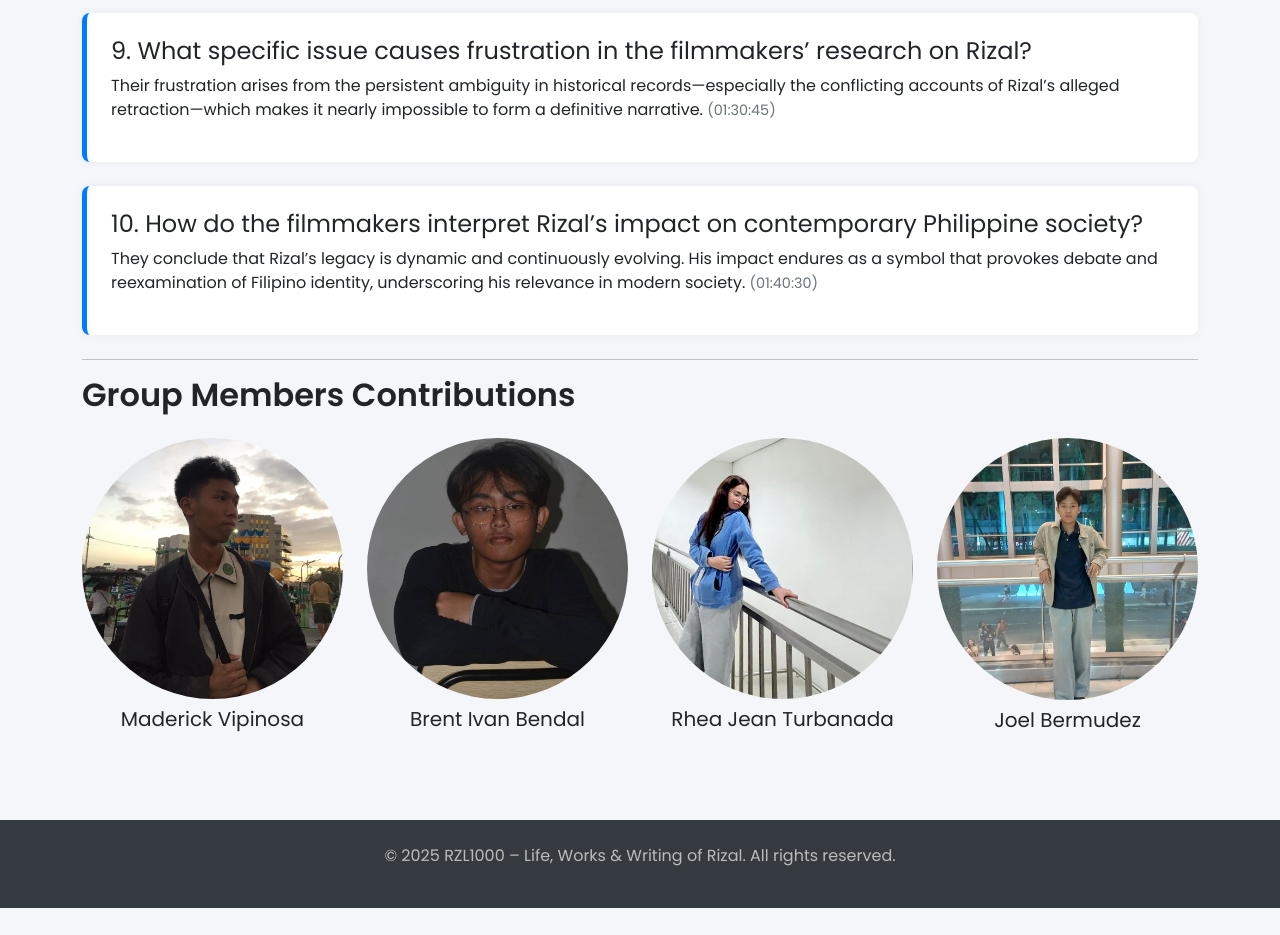
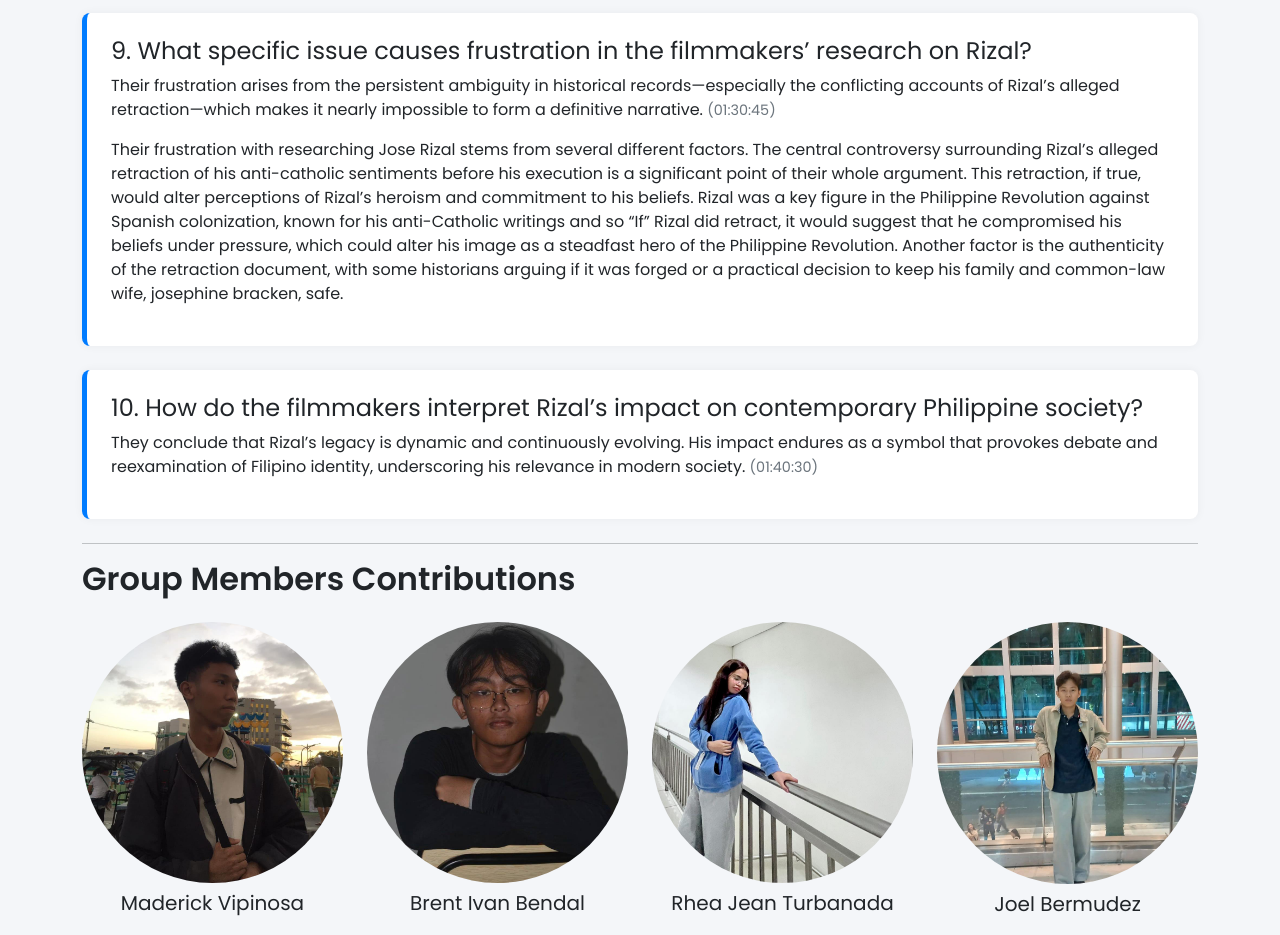
Before and after one commit to mads721/rizal-midterm, a plain HTML site: page rizal-midterm_MovieReview.html in a window 1280 px wide. Shown: the part 2320-3255 px from the top of the page. Before the commit the page ends 3228 px from the top, so only its background shows below. Drawn offline with nearby package versions, Linux system fonts and the light colour scheme.

Commit message:
Update rizal-midterm_MovieReview.html

```diff
--- a/rizal-midterm_MovieReview.html
+++ b/rizal-midterm_MovieReview.html
@@ -189,6 +189,10 @@
         <p>
           Their frustration arises from the persistent ambiguity in historical records—especially the conflicting accounts of Rizal’s alleged retraction—which makes it nearly impossible to form a definitive narrative. <span class="timestamp">(01:30:45)</span>
         </p>
+        <p>
+          Their frustration with researching Jose Rizal stems from several different factors. The central controversy surrounding Rizal’s alleged retraction of his anti-catholic sentiments before his execution is a significant point of their whole argument. This retraction, if true, would alter perceptions of Rizal’s heroism and commitment to his beliefs. Rizal was a key figure in the Philippine Revolution against Spanish colonization, known for his anti-Catholic writings and so “If” Rizal did retract, it would suggest that he compromised his beliefs under pressure, which could alter his image as a steadfast hero of the Philippine Revolution. Another factor is the authenticity of the retraction document, with some historians arguing if it was forged or a practical decision to keep his family and common-law wife, josephine bracken, safe.
+
+        </p>
       </div>
 
       <!-- Question 10 -->
```
